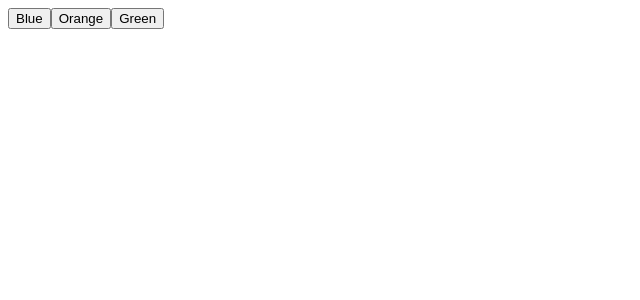
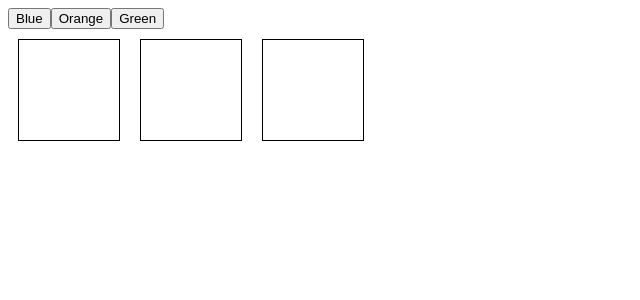
Before and after one commit to acciojob/passing-handler-prop-react-Yash708262, a React app: page / in a window 1280 px wide. Shown: the top 300 px of the page, without its empty margins (0-640 px from the left). Built offline with nearby package versions, Linux system fonts and the light colour scheme.

Commit message:
Update Selection.js

```diff
--- a/src/components/Selection.js
+++ b/src/components/Selection.js
@@ -1,11 +1,19 @@
 import React from 'react';
+
+const boxStyle = {
+  width: "100px",
+  height: "100px",
+  margin: "10px",
+  border: "1px solid black",
+  display: "inline-block"
+};
 
 const Selection = ({ color }) => {
   return (
     <div>
-      <div className="fix-box" style={{ backgroundColor: color }}></div>
-      <div className="fix-box" style={{ backgroundColor: color }}></div>
-      <div className="fix-box" style={{ backgroundColor: color }}></div>
+       <div className="fix-box" style={{ ...boxStyle, backgroundColor: color }}></div>
+      <div className="fix-box" style={{ ...boxStyle, backgroundColor: color }}></div>
+      <div className="fix-box" style={{ ...boxStyle, backgroundColor: color }}></div>
     </div>
   );
 };
```
